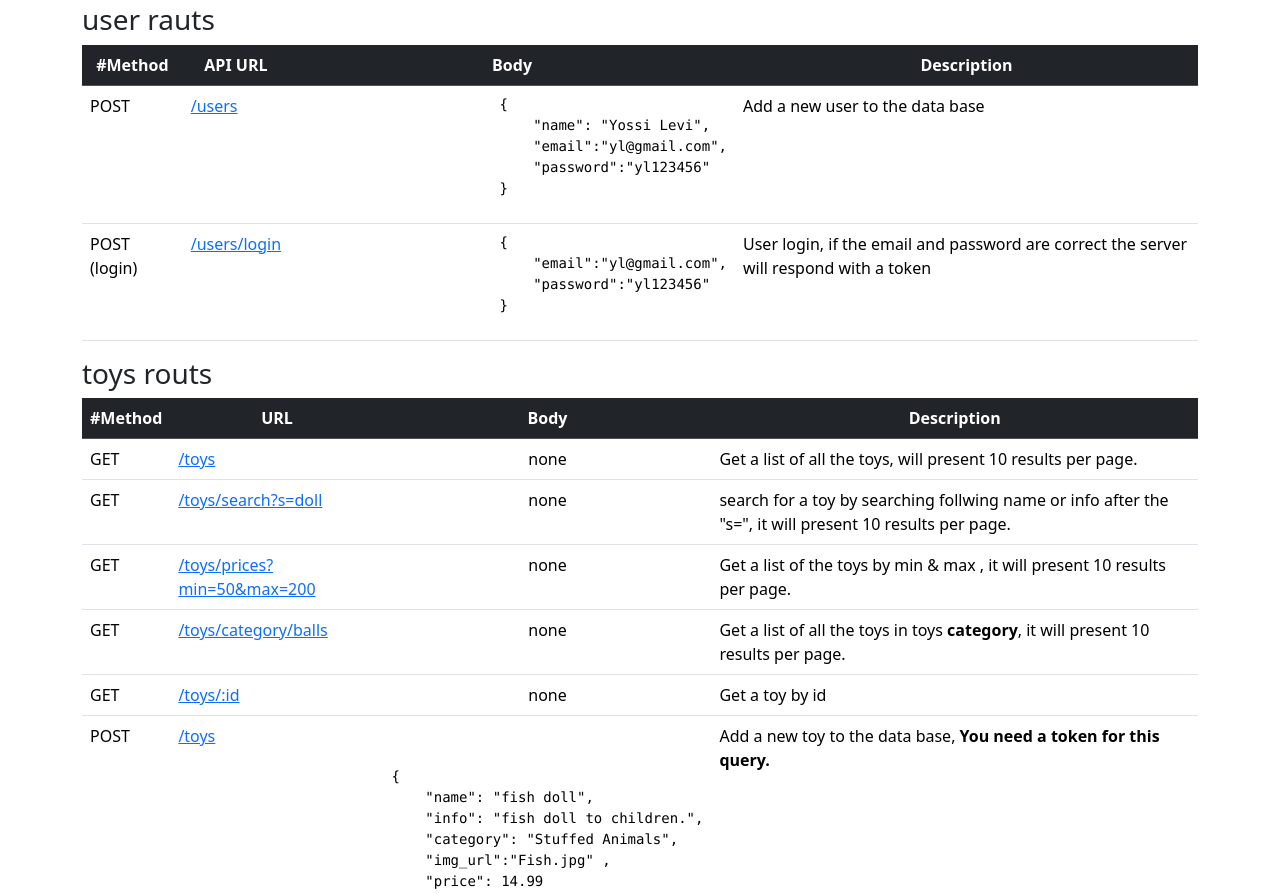
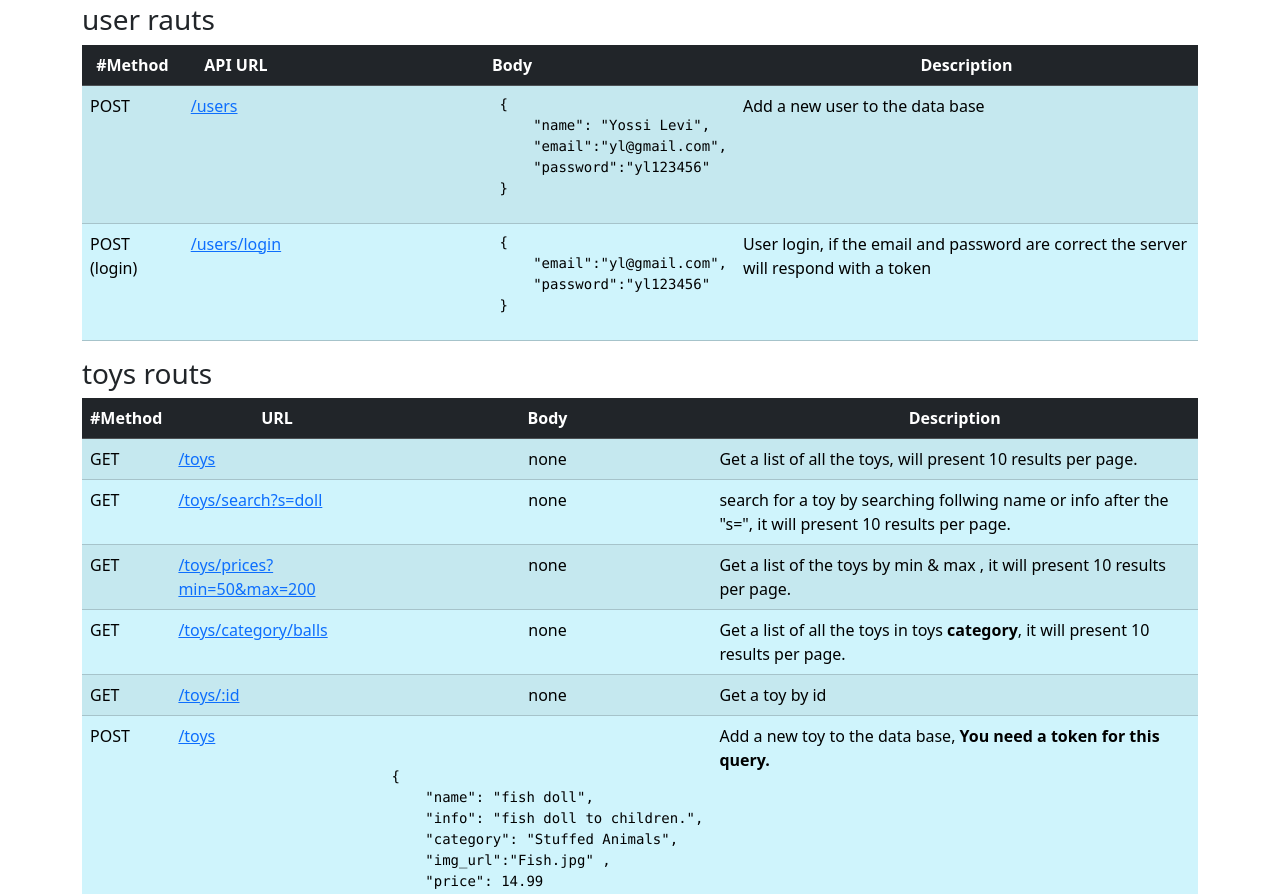
Before and after one commit to shiraLevinzon/toysApi, a website: page public/index.html in a window 1280 px wide. Shown: the part 53-947 px from the top of the page. Drawn offline with nearby package versions, Linux system fonts and the light colour scheme.

Commit message:
other fixes

```diff
--- a/app.js
+++ b/app.js
@@ -1,9 +1,9 @@
 const express= require("express");
 const cors=require("cors");
+const path= require("path");
 const app= express();
 const toyRoutes= require("./routes/toy.routes")
 const userRoutes= require("./routes/user.routes")
-const path= require("path");
 app.use(cors());
 app.use(express.json());
 
--- a/public/index.html
+++ b/public/index.html
@@ -15,7 +15,7 @@
         <h1>Toy API documentation</h1>
 
         <h3>user rauts</h3>
-        <table class="table">
+        <table class="table table-info table-striped table-hover">
             <thead class="table-dark">
                 <tr>
                     <th class="text-center" scope="col">#Method</th>
@@ -55,7 +55,7 @@
         </table>
 
         <h3>toys routs</h3>
-        <table class="table">
+        <table class="table table-info table-striped table-hover">
             <thead class="table-dark">
                 <tr>
                     <th class="text-center" scope="col">#Method</th>
```
